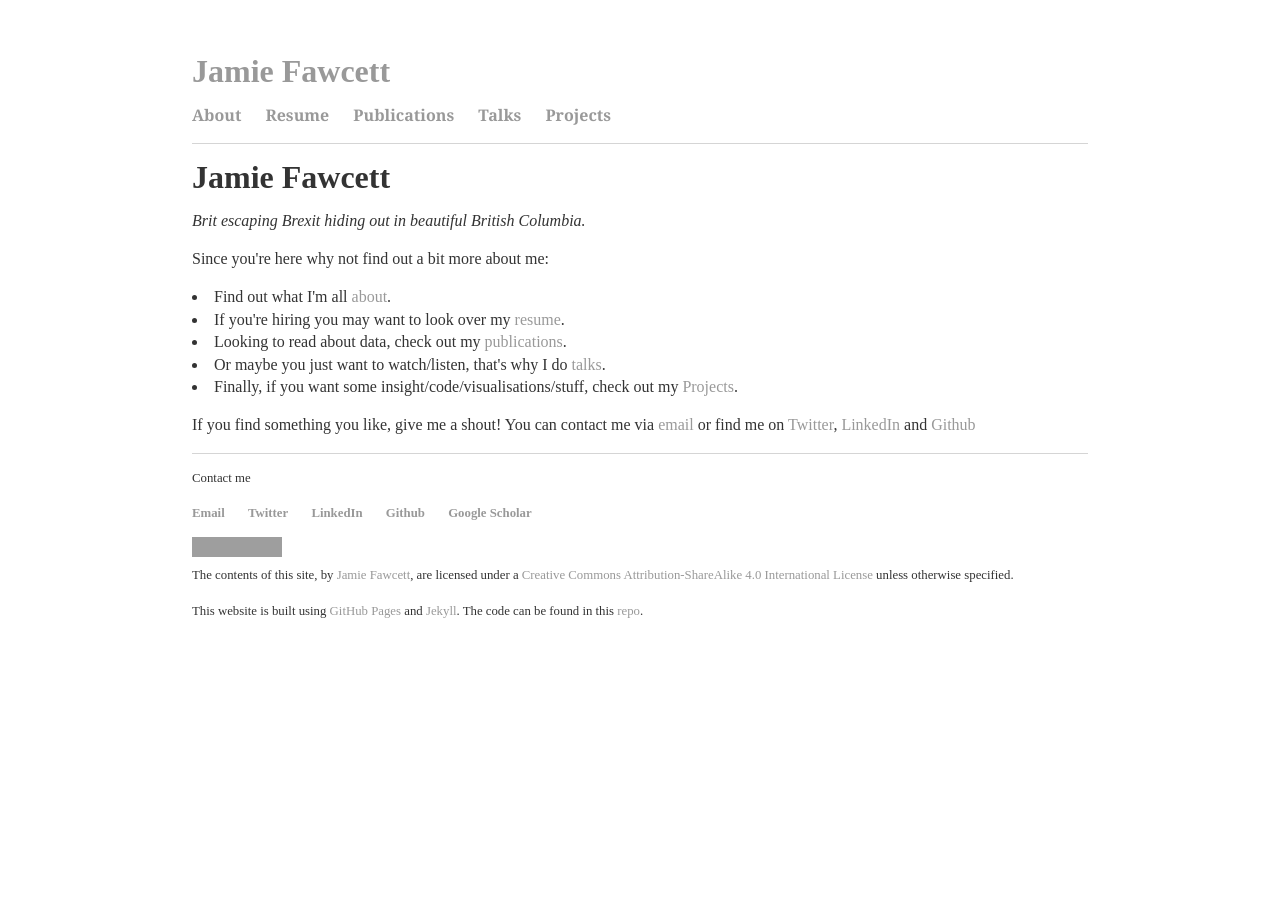
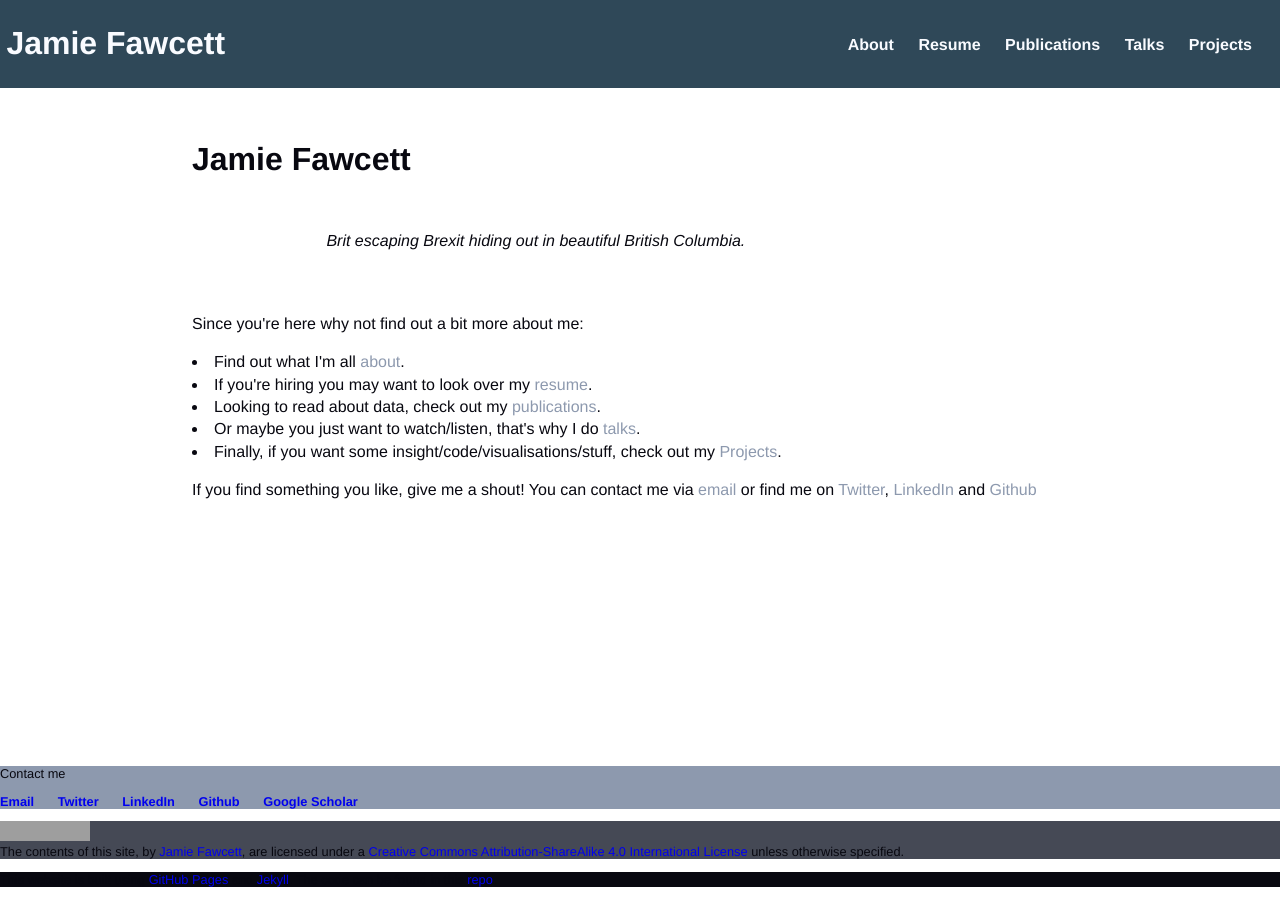
Before and after one commit to JmeF/JmeF.github.io, a Jekyll site: the page built from index.html, in a window 1280 px wide. Built offline with Jekyll 4.4.1, drawn with Linux system fonts in a browser that asks for light colours; grey boxes are pictures that could not be loaded.

Commit message:
setting up cass for header/footer

```diff
--- /dev/null
+++ b/_sass/color-settings.scss
@@ -0,0 +1,41 @@
+/*
+Setting up the typography and colours (for now)
+- Has no front matter so needs to be imported into main.sass
+*/
+
+/* Coolors Exported Palette - coolors.co/2b2d42-d0e1ea-2f4858-454955-8d99ae */
+
+/* HSL */
+$color1: hsla(235%, 21%, 21%, 1); /* orange? */
+$color2: hsla(201%, 38%, 87%, 1);/* very light blue */
+$color3: hsla(203%, 30%, 26%, 1); /* dark slate grey */
+$color4: hsla(225%, 10%, 30%, 1); /* dark grey */
+$color5: hsla(218%, 17%, 62%, 1); /* light grey-blue */
+$color-black: hsla(240%, 33%, 5%, 1); /* black */
+$color-white: hsla(220%, 100%, 99%, 1);/* white */
+
+/* RGB */
+$color1: rgba(43, 45, 66, 1);
+$color2: rgba(208, 225, 234, 1);
+$color3: rgba(47, 72, 88, 1);
+$color4: rgba(69, 73, 85, 1);
+$color5: rgba(141, 153, 174, 1);
+$color-black: rgba(8, 8, 16, 1);
+$color-white: rgba(249, 251, 255, 1);
+
+
+/* Colours
+------------------------------------------------------------------- */
+$text-colour: $color-black;
+$link-colour: $color5;
+
+$nav-bg-colour: $color3;
+$contact-bg-color: $color5;
+$licence-bg-color: $color4;
+$ref-bg-color: $color-black;
+
+
+
+
+
+$line-colour: $color3;
--- /dev/null
+++ b/_sass/footer_layout.scss
@@ -0,0 +1,28 @@
+/* Footer layout
+------------------------------------------------------------------- */
+
+footer {
+    font-size: .8em;
+    margin-top:auto;
+}
+
+footer{
+  .contact-bar{
+    background: $contact-bg-color
+  }
+  .licence-bar{
+    background: $licence-bg-color
+  }
+  .ref-bar{
+    background: $ref-bg-color
+  }
+  ul{
+    padding: 0px;
+    list-style: none;
+    font-weight: $font-weight-bold;
+  }
+  li{
+    display: inline;
+    margin-right: 20px;
+  }
+}
--- /dev/null
+++ b/_sass/nav-layout.scss
@@ -0,0 +1,85 @@
+/*
+Setting up the typography and colours (for now)
+- Has no front matter so needs to be imported into main.sass
+*/
+
+@charset "utf-8";
+
+/* Layout
+------------------------------------------------------------------- */
+a {
+    text-decoration: none;
+}
+a:hover {
+    text-decoration: underline;
+}
+html{ height:100%; margin:0}
+body {
+  font-family: $body-font-family;
+  font-size: $font-size-p;
+  color: $text-colour;
+  margin: 0;
+  padding: 0;
+  border: 0;
+  min-height:100%;
+  display:flex;
+  flex-direction:column;
+}
+
+/* Navigation layout
+------------------------------------------------------------------- */
+
+header {
+  font-family: $header-font-family;
+  font-weight: $font-weight-bold;
+  font-family:$header-font-family;
+  background: $nav-bg-colour;
+  padding-top: 0.25em;
+  padding-bottom: 0.25em;
+  display: flex;
+  justify-content: space-between;
+}
+
+header{
+  a{
+    color: $color-white;
+  }
+  a:hover {
+      text-decoration: none;
+  }
+  ul{
+    list-style: none;
+  }
+  li{
+    display: inline;
+    margin-right: 20px;
+  }
+
+  h1{
+    margin-left: 0.2em;
+    display: inline-block;
+    vertical-align: middle;
+  }
+  nav{
+    text-align: right;
+    margin-right: 0.5em;
+    display: inline-block;
+    margin-top: 1em;
+  }
+
+}
+
+/* Main layout
+------------------------------------------------------------------- */
+
+.container {
+  div{
+    margin: 60px auto;
+    line-height: 1.4em;
+    width: 70%;
+  }
+  a {
+      color: $link-colour;
+  }
+
+}
--- a/_sass/typography-color-settings.scss
+++ /dev/null
@@ -1,128 +0,0 @@
-/*
-Setting up the typography and colours (for now)
-- Has no front matter so needs to be imported into main.sass
-*/
-
-@charset "utf-8";
-
-/* Colours
-------------------------------------------------------------------- */
-$text-colour: #333;
-$link-colour: #999;
-
-$line-colour: #d5d5d5;
-
-
-/* Fonts
-------------------------------------------------------------------- */
-$base-font-size: 16px;
-$font-family-sans-serif: "Lato", "Helvetica Neue", Helvetica, Arial, sans-serif;
-$font-family-serif: "Volkhov", Georgia, Times, serif;
-
-$body-font-family: $font-family-sans-serif;
-$body-font-weight: normal;
-$body-font-style: normal;
-
-$header-font-family: $font-family-serif;
-
-/* Font Weight
-------------------------------------------------------------------- */
-$font-weight-normal: normal;
-$font-weight-bold: bold;
-
-/* Font Size Variables
-------------------------------------------------------------------- */
-
-$font-size-p:    	$base-font-size;
-$font-size-h1:      2.441em;
-$font-size-h2:      1.953em;
-$font-size-h3:      1.563em;
-$font-size-h4:      1.25em;
-$font-size-h5:      1.152em;
-$font-size-small:   0.8em;
-
-.font-size-h1   { font-size: $font-size-h1; }
-.font-size-h2   { font-size: $font-size-h2; }
-.font-size-h3   { font-size: $font-size-h3; }
-.font-size-h4   { font-size: $font-size-h4; }
-.font-size-h5   { font-size: $font-size-h5; }
-
-
-/* Layout
-------------------------------------------------------------------- */
-
-body {
-  margin: 60px auto;
-  width: 70%;
-  font: $body-font-family;
-  font-size: $font-size-p;
-  color: $text-colour;
-  line-height: 1.4em;
-}
-
-a {
-    text-decoration: none;
-    color: $link-colour;
-}
-a:hover {
-    text-decoration: underline;
-}
-
-nav{
-  border-bottom: 1px solid $line-colour;
-}
-
-nav{
-  ul{
-    padding: 0px;
-    list-style: none;
-    font-weight: $font-weight-bold;
-  }
-  li{
-    display: inline;
-    margin-right: 20px;
-    font-family:$header-font-family;
-  }
-
-}
-
-footer {
-    border-top: 1px solid $line-colour;
-    font-size: .8em;
-}
-
-footer{
-  ul{
-    padding: 0px;
-    list-style: none;
-    font-weight: $font-weight-bold;
-  }
-  li{
-    display: inline;
-    margin-right: 20px;
-  }
-}
-
-
-
-
-
-/*
-p {
-    line-height: 1.4em;
-    color: ;
-}
-
-li {
-    font-size: 1.5em;
-    line-height: 1.4em;
-    color: #333;
-}
-
-h1 {
-    font-size: ;
-    font-family:$header-font-family;
-}
-
-
-*/
--- /dev/null
+++ b/_sass/typography-settings.scss
@@ -0,0 +1,40 @@
+/*
+Setting up the typography and colours (for now)
+- Has no front matter so needs to be imported into main.sass
+*/
+
+@charset "utf-8";
+
+/* Fonts
+------------------------------------------------------------------- */
+$base-font-size: 16px;
+$font-family-sans-serif: "Helvetica Neue", Helvetica, Arial, sans-serif;
+$font-family-serif: "Volkhov", Georgia, Times, serif;
+
+$body-font-family: $font-family-sans-serif;
+$body-font-weight: normal;
+$body-font-style: normal;
+
+$header-font-family: $font-family-sans-serif;
+
+/* Font Weight
+------------------------------------------------------------------- */
+$font-weight-normal: normal;
+$font-weight-bold: bold;
+
+/* Font Size Variables
+------------------------------------------------------------------- */
+
+$font-size-p:    	$base-font-size;
+$font-size-h1:      2.441em;
+$font-size-h2:      1.953em;
+$font-size-h3:      1.563em;
+$font-size-h4:      1.25em;
+$font-size-h5:      1.152em;
+$font-size-small:   0.8em;
+
+.font-size-h1   { font-size: $font-size-h1; }
+.font-size-h2   { font-size: $font-size-h2; }
+.font-size-h3   { font-size: $font-size-h3; }
+.font-size-h4   { font-size: $font-size-h4; }
+.font-size-h5   { font-size: $font-size-h5; }
--- a/assets/css/main.scss
+++ b/assets/css/main.scss
@@ -2,4 +2,7 @@
 # Insert front matter so Jekyll reads it
 ---
 
-@import "typography-color-settings";
+@import "typography-settings";
+@import "color-settings";
+@import "nav-layout";
+@import "footer_layout.scss";
```
